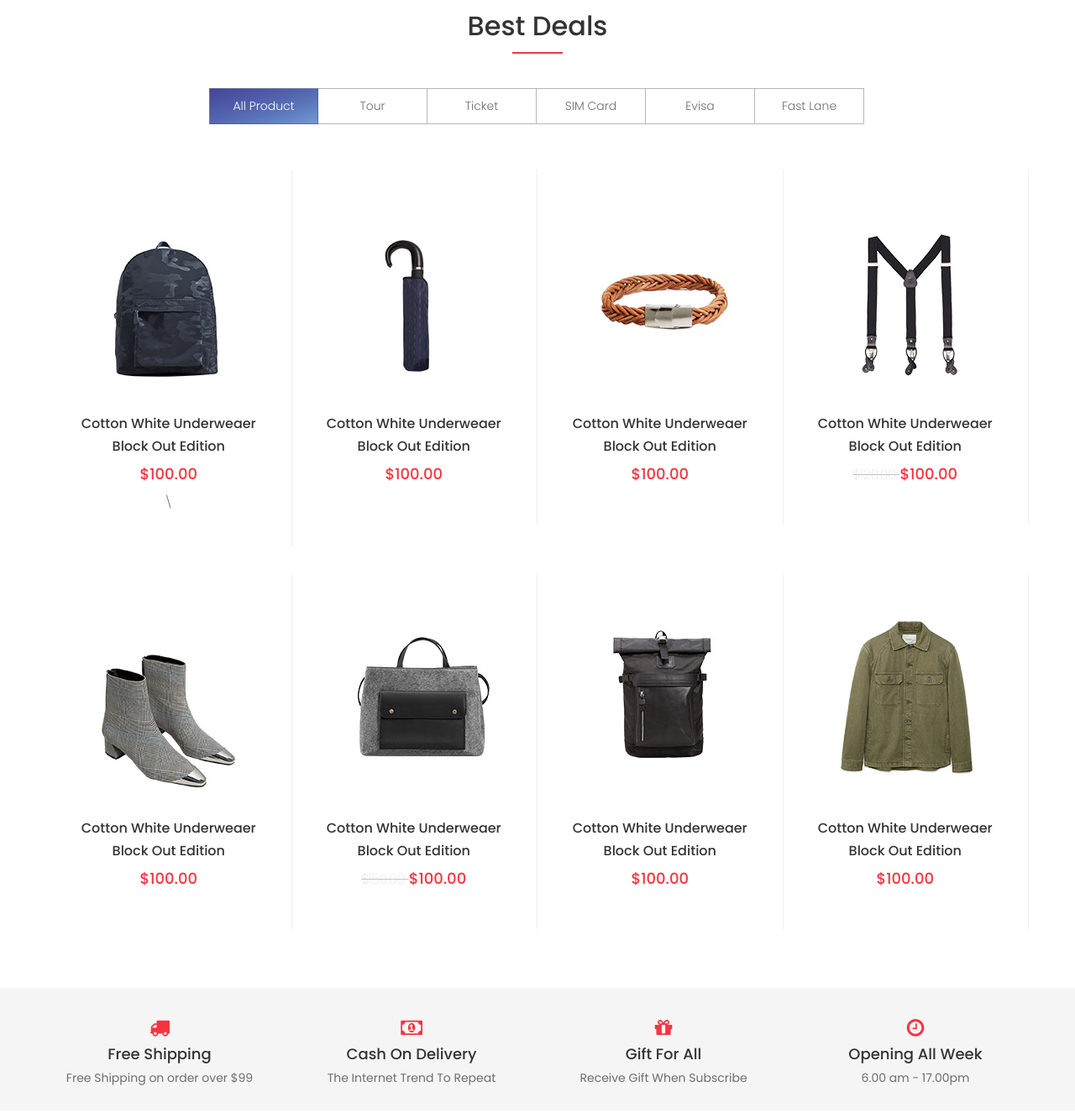
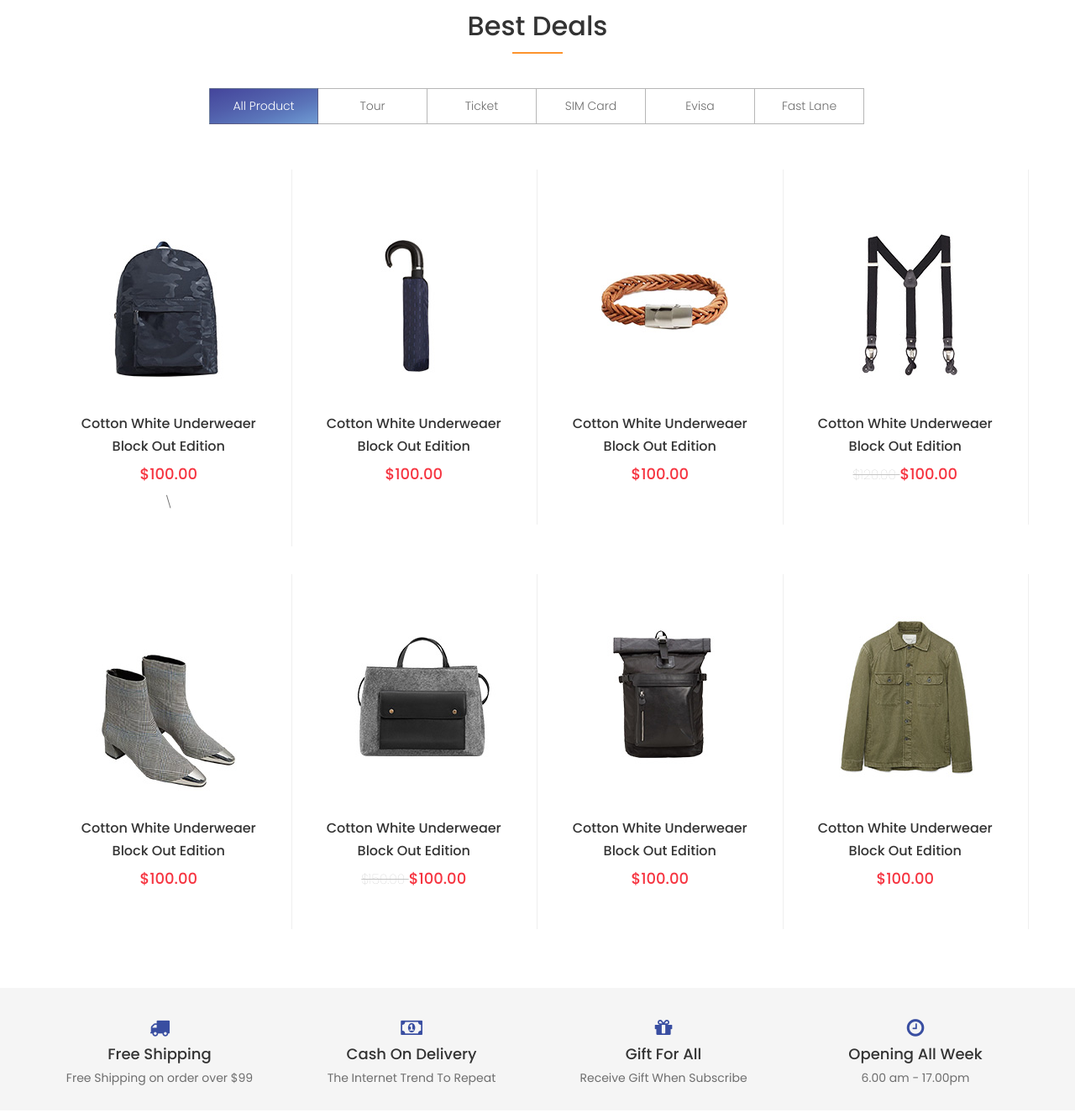
Before and after one commit to huyen-ptt/doi_tac_JT, a plain HTML site: page index.html in a window 1280 px wide. Shown: the part 2542-3874 px from the top of the page at 84% size. Drawn offline with Linux system fonts and the light colour scheme; some packages are replaced by stand-ins of ours.

Commit message:
first commit

```diff
--- a/css/shortcodes.css
+++ b/css/shortcodes.css
@@ -206,7 +206,7 @@
 	bottom: 0;
 	left: 0;
 	right: 0;
-	background: #f63440;
+	background: #fd932c;
 	margin:  0 auto;
 }
 
@@ -2495,7 +2495,7 @@
 }
 /* Style 1 */
 .flat-icon-box.style-1 .icon-wrap {
-	color: #f63440;
+	color: #394ea1;
 }
 
 .flat-icon-box.style-1 .text-wrap .heading {
```
